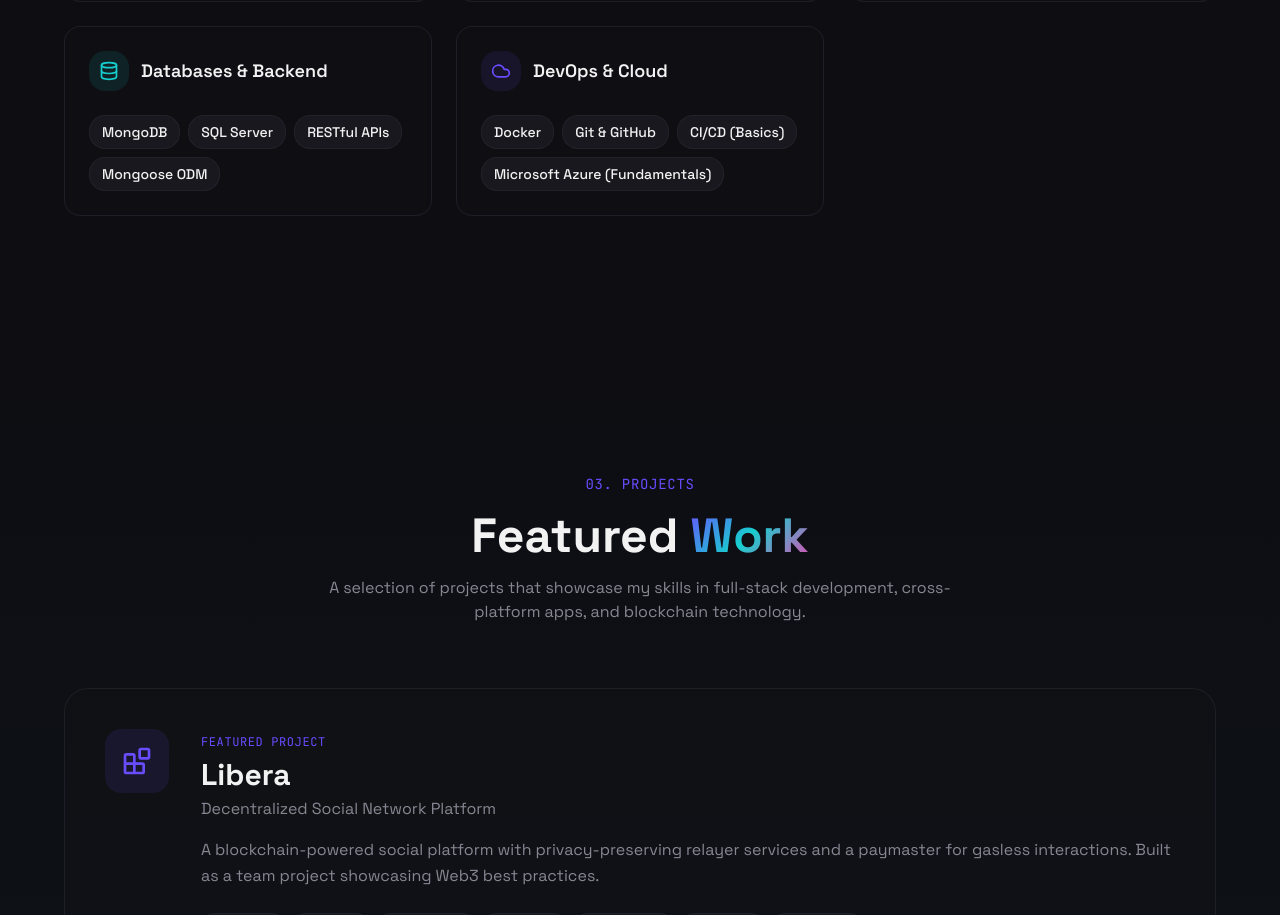
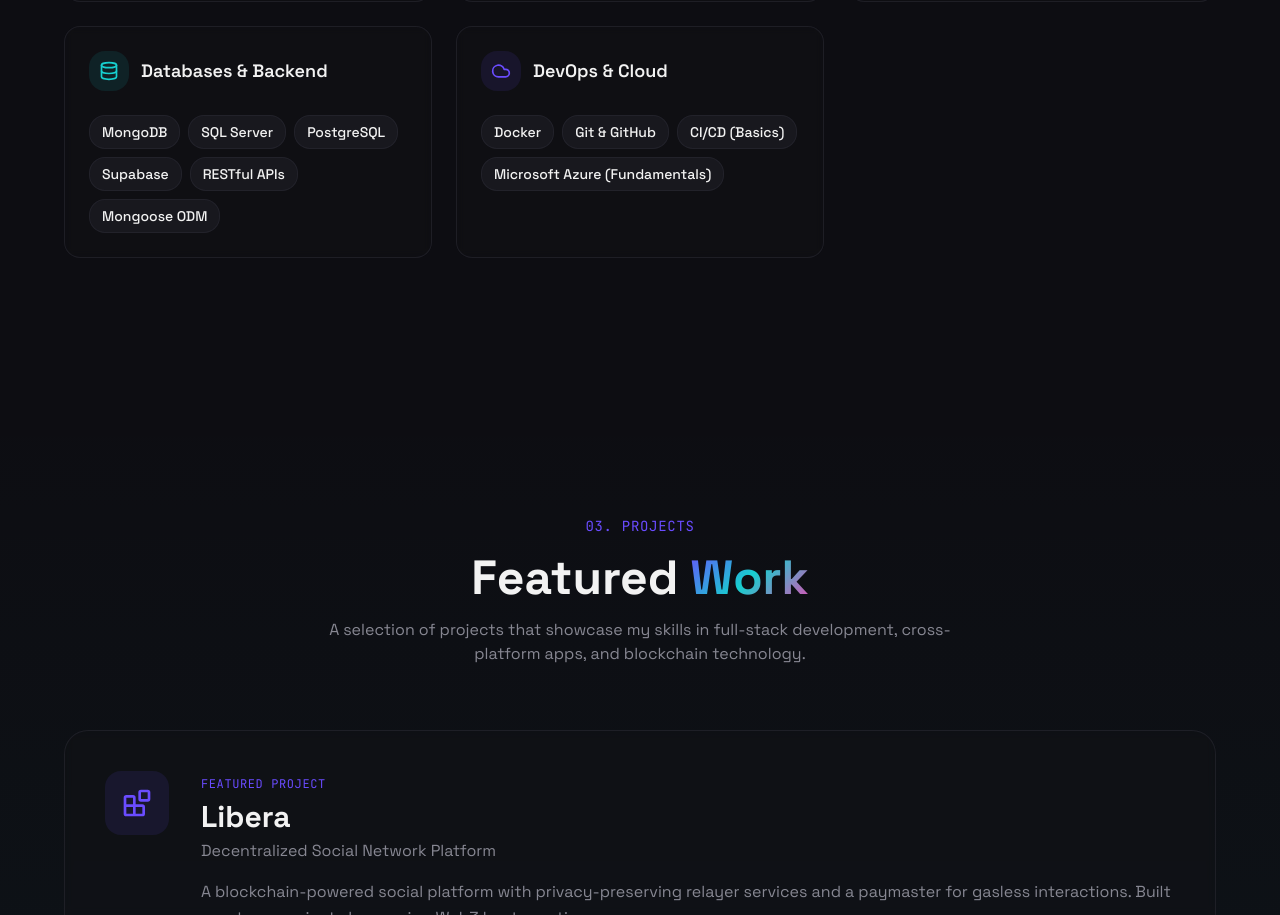
Before and after one commit to TahirMustafa-NO-ONE/tahir-portfolio, a Next.js app: page / in a window 1280 px wide. Shown: the part 2538-3453 px from the top of the page. Built offline with nearby package versions, Linux system fonts and the light colour scheme.

Commit message:
added skills

```diff
--- a/components/sections/SkillsSection.tsx
+++ b/components/sections/SkillsSection.tsx
@@ -33,7 +33,7 @@ const skillCategories = [
   {
     icon: Database,
     title: "Databases & Backend",
-    skills: ["MongoDB", "SQL Server", "RESTful APIs", "Mongoose ODM"],
+    skills: ["MongoDB", "SQL Server" , "PostgreSQL" , "Supabase" , "RESTful APIs", "Mongoose ODM"],
     color: "accent",
   },
   {
```
